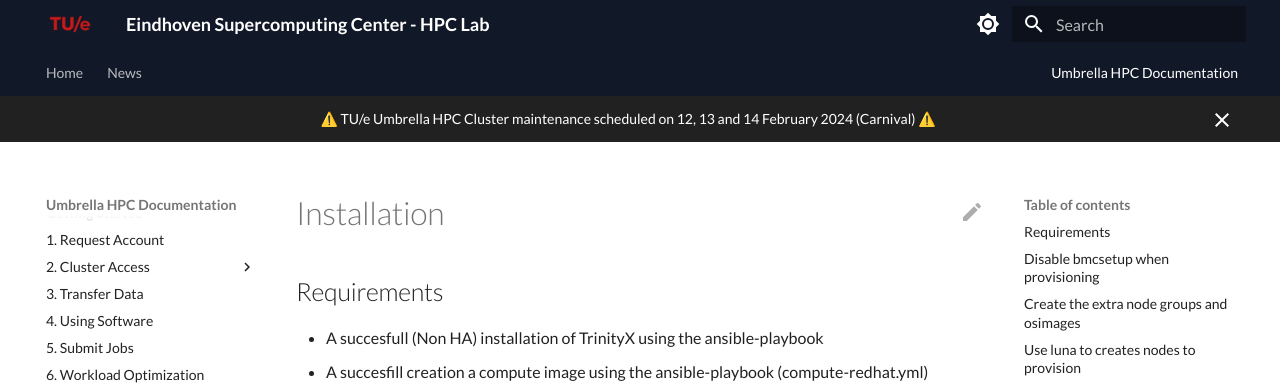
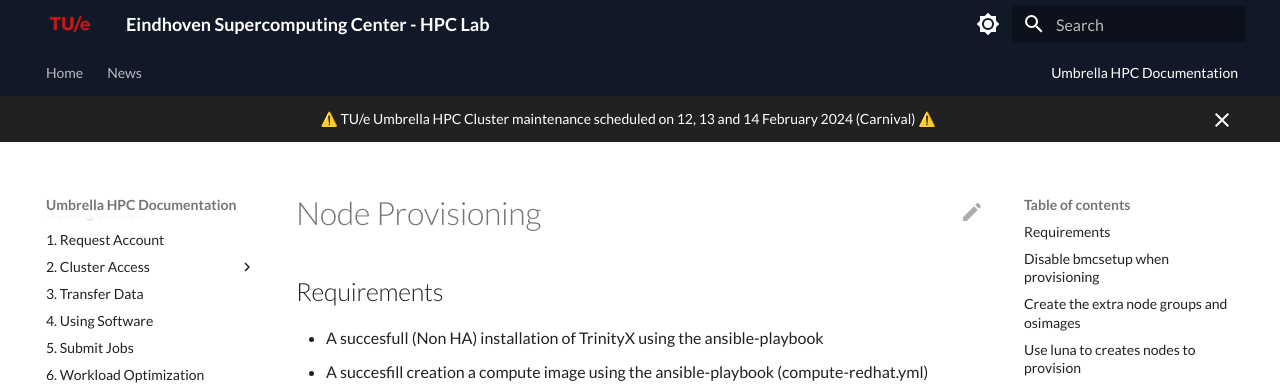
Before and after one commit to gferhpc/supercomputing.tue.nl, an MkDocs documentation site: the page built from pages/documentation/administration/trinityx/provisioning.md, in a window 1280 px wide and 900 px high. Shown: the top 387 px of the window. Built offline with MkDocs 1.6.1 and Material for MkDocs 9.7.7, drawn with Linux system fonts in a browser that asks for light colours.

Commit message:
Update provisioning.md

```diff
--- a/pages/documentation/administration/trinityx/provisioning.md
+++ b/pages/documentation/administration/trinityx/provisioning.md
@@ -1,4 +1,4 @@
-# Installation
+# Node Provisioning
 
 ## Requirements
 
```
